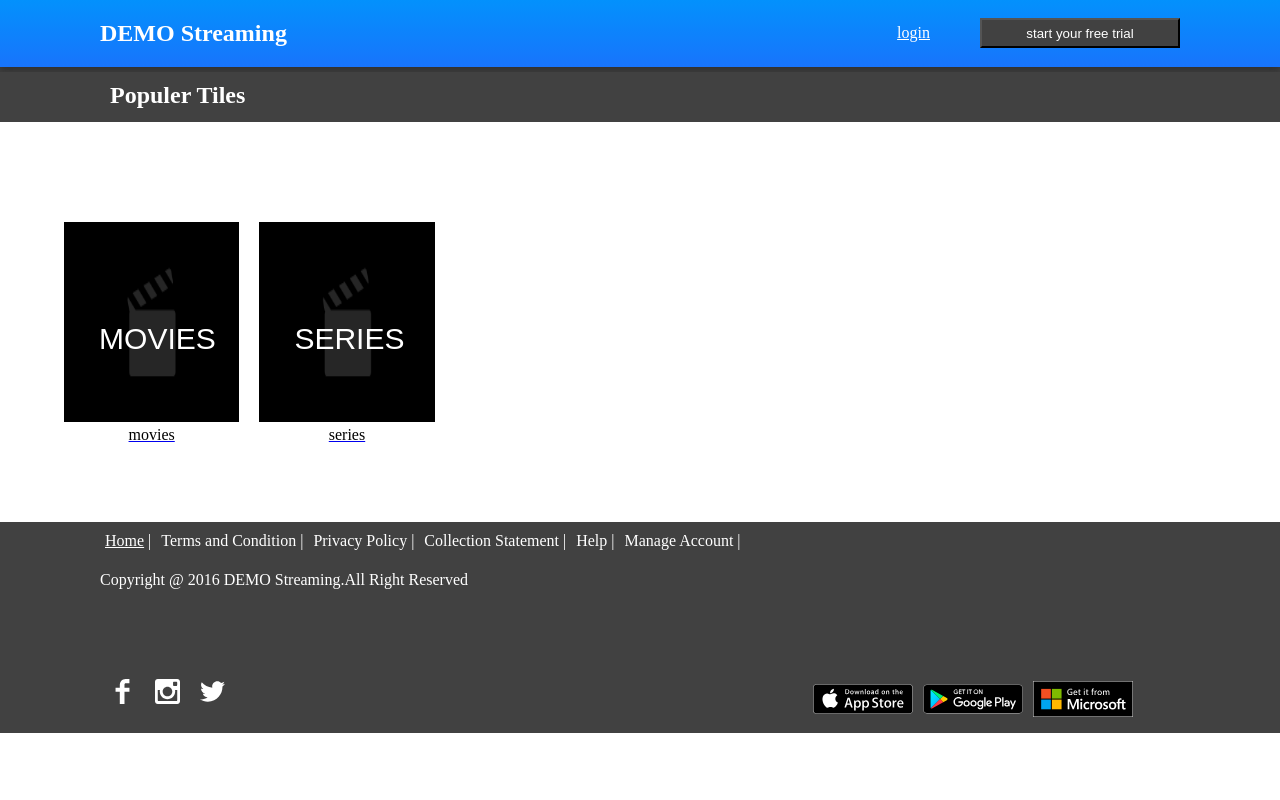
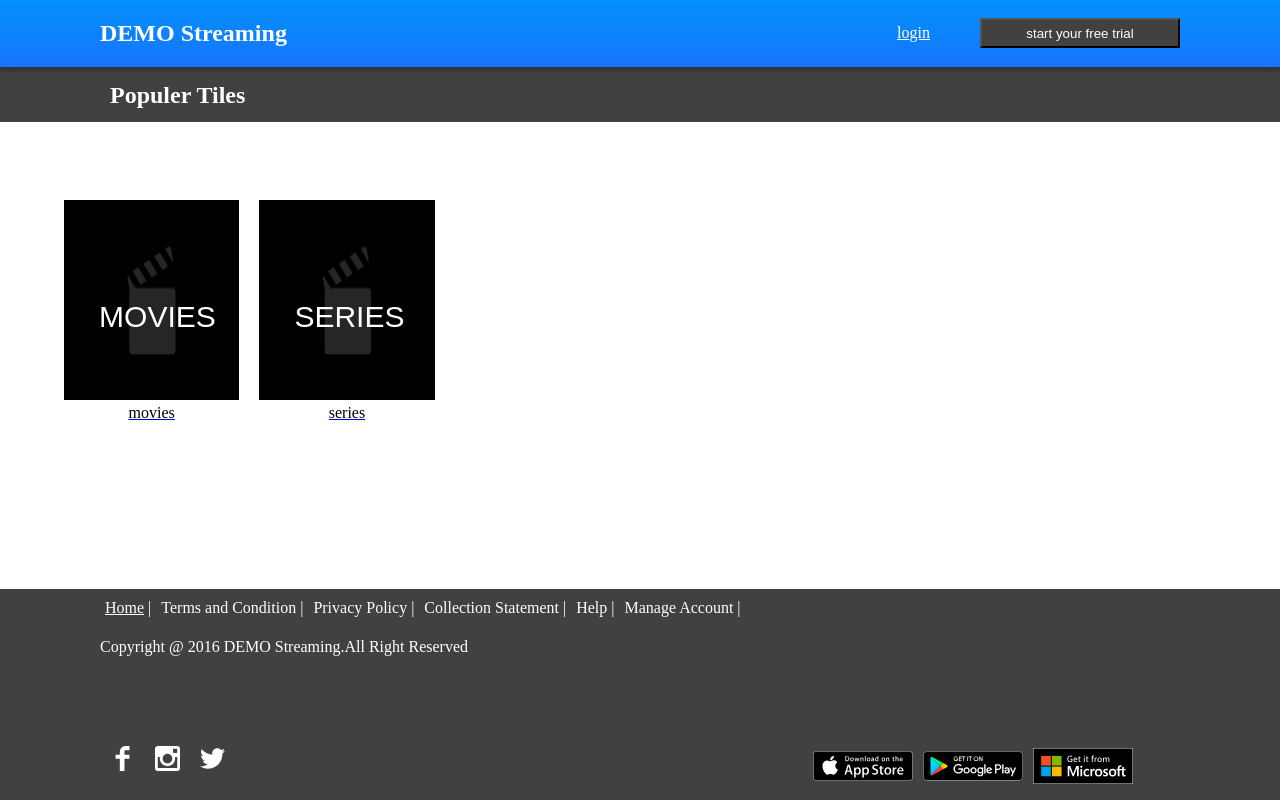
Before and after one commit to Smart8878/Demo_streaming, a React (Create React App) app: page / in a window 1280 px wide. Built offline with nearby package versions, Linux system fonts and the light colour scheme.

Commit message:
Update Home.js

```diff
--- a/src/pages/Home.js
+++ b/src/pages/Home.js
@@ -17,12 +17,12 @@ class Home extends React.Component {
     render() {
         console.log(image)
         return (
-            <div>
-                <div>
+             <div className="container" style={{height:"100%"}}>
+                <div style={{position:"fixed",top:"0",left:"0",right:"0"}}>
                     <Header />
                 </div>
 
-                <div className="home">
+                <div className="home" style={{marginTop:"200px"}}>
 
 
                     {
@@ -46,8 +46,7 @@ class Home extends React.Component {
                     }
 
                 </div>
-                <div>
-
+                <div style={{position:"absolute",left:"0",right:"0",bottom:"0"}}>
                     <Footer />
                 </div>
 
```
